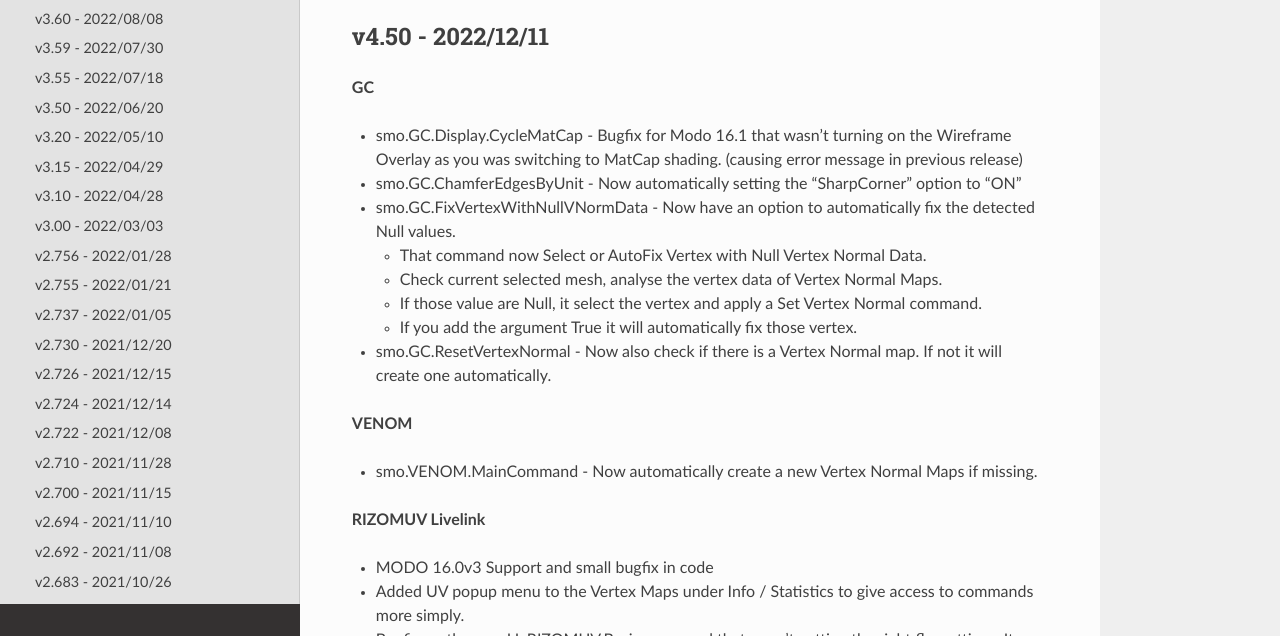
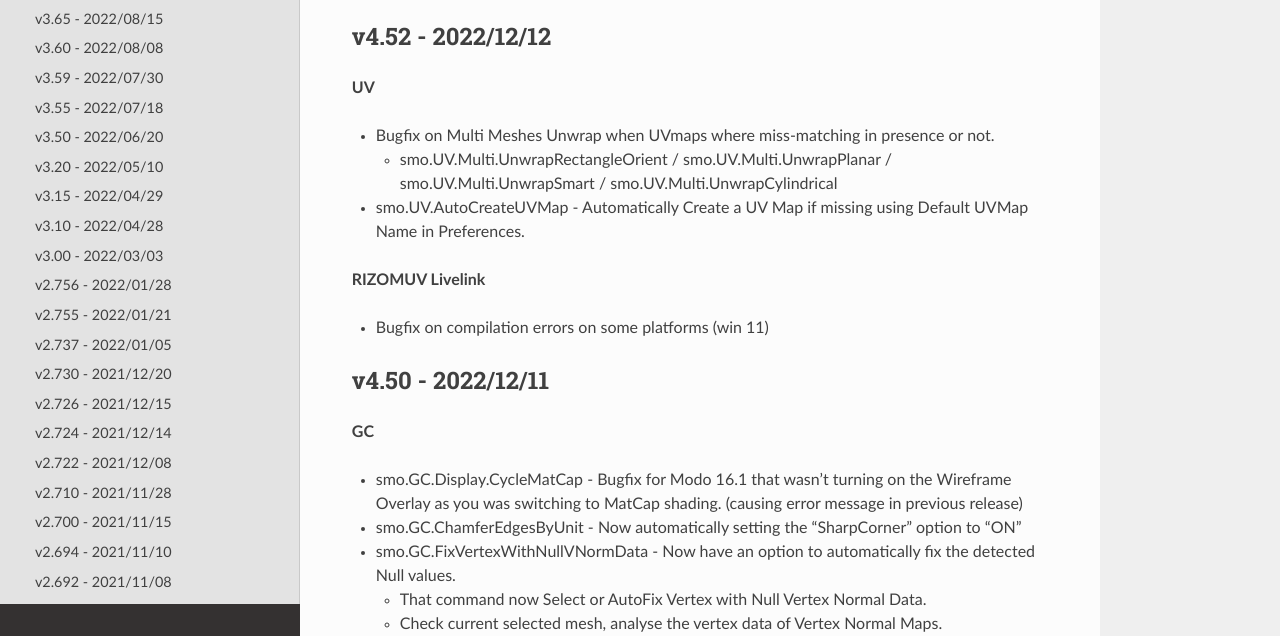
Before and after one commit to smoluck/SMONSTER_DOC, a Sphinx documentation site: the page built from docs/source/updatelog.rst, in a window 1280 px wide and 900 px high, cut to the strip 264-900 px from the top of the window. Built offline with Sphinx 7.4.7 and the Read the Docs theme 2.0.0, drawn with Linux system fonts in a browser that asks for light colours.

```diff
--- a/docs/source/index.rst
+++ b/docs/source/index.rst
@@ -4,7 +4,7 @@ Welcome to SMONSTER's documentation!
 **SMONSTER** is a Kit compilation for Modo
 
 This page is the Documentation that refer to it.
-You can find the Kit page on `SMONSTER <https://smoluck.gumroad.com/l/Smonster-v3>`_ v3 Kit for Modo 15.0 to 16.0 and up.
+You can find the Kit page on `SMONSTER <https://smoluck.gumroad.com/l/Smonster-v3>`_ Kit for Modo 15.0 to 16.0 and up.
 It offers *simple* and *intuitive* Kits to bring you a quicker workflow of creation within Modo and other tools like RizomUV, Marmoset Toolbag or even Pixaflux.
 Check out the :doc:`kitlist` section for the list of kits included in Smonster, including how to :ref:`installation` or :ref:`update` it.
 
--- a/docs/source/installation.rst
+++ b/docs/source/installation.rst
@@ -14,7 +14,7 @@ After downloading the Zip file from the Gumroad page, please follow those instru
 
 .. note::
 
-   (If you are an owner of SMONSTER V1 or v2, please delete the SMONSTER folder from your Kits folder before install it the installation folder could be found in the Content folder of Modo. You just have to open Modo and open that folder location via the menu **System** / **Open Content folder** )
+   (If you are an owner of SMONSTER v1, v2 or v3, please delete the SMONSTER folder from your Kits folder before install it the installation folder could be found in the Content folder of Modo. You just have to open Modo and open that folder location via the menu **System** / **Open Content folder** )
 
    `SOURCE Edition Kit + TRAINING kit`
 
@@ -39,8 +39,8 @@ Automatic Install (via Modo and LPK)
 Manual Install
 --------------
 
-#. Open the Zip Archive **SMONSTER_V3.XX.zip** and Drag and Drop the LPK file into a temp folder.
-#. Rename the **SMONSTER_V3.XX.lpk** to a zip file **SMONSTER_V3.XX.zip**
+#. Open the Zip Archive **SMONSTER_vX.XX_SourceEdition.zip** and Drag and Drop the LPK file into a temp folder.
+#. Rename the **SMONSTER_vX.XX_SourceEdition.lpk** to a zip file **SMONSTER_vX.XX_SourceEdition.zip**
 #. Open you Modo Content Folder and create a new folder under Kits called SMONSTER, and unzip the files from the last renamed zip in it.
 #. Restart Modo
 #. Now you're ready to go.
--- a/docs/source/updatelog.rst
+++ b/docs/source/updatelog.rst
@@ -3,6 +3,25 @@ UPDATES LOG
 
 .. autosummary::
    :toctree: generated
+
+
+
+.. _4520:
+
+v4.52 - 2022/12/12
+-------------------
+
+**UV**
+
+• Bugfix on Multi Meshes Unwrap when UVmaps where miss-matching in presence or not.
+
+  • smo.UV.Multi.UnwrapRectangleOrient / smo.UV.Multi.UnwrapPlanar / smo.UV.Multi.UnwrapSmart / smo.UV.Multi.UnwrapCylindrical
+
+• smo.UV.AutoCreateUVMap - Automatically Create a UV Map if missing using Default UVMap Name in Preferences.
+
+**RIZOMUV Livelink**
+
+• Bugfix on compilation errors on some platforms (win 11)
 
 
 
```
